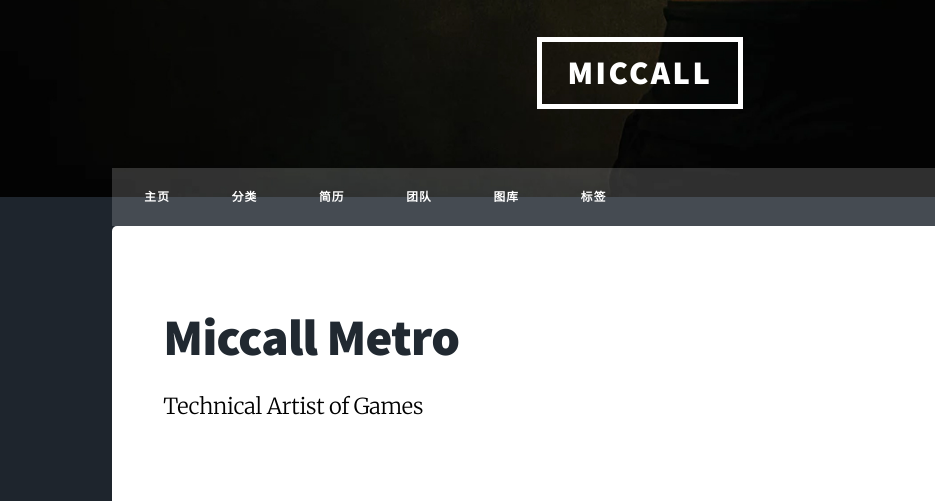
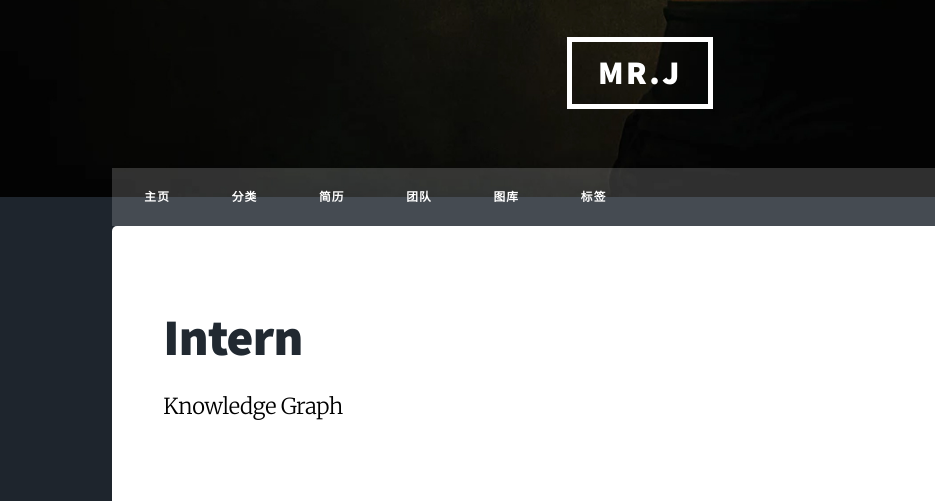
Before and after one commit to j15034106998/j15034106998.github.io, a plain HTML site: page index.html in a window 1280 px wide. Shown: the part 603-1104 px from the top of the page, 0-935 px from the left. Drawn offline with nearby package versions, Linux system fonts and the light colour scheme; some packages are replaced by stand-ins of ours; a script that the page names is missing; files whose address does not match are found by name.

Commit message:
Site updated: 2021-03-11 13:48:23

```diff
--- a/index.html
+++ b/index.html
@@ -81,7 +81,7 @@
         <!-- Intro 头部显示 e -->
         <!-- Header 头部logo start -->
         <header id="header">
-    <a href="/" class="logo">MICCALL</a>
+    <a href="/" class="logo">Mr.J</a>
 </header>
         <!-- Header 头部logo end -->
         <!-- Nav 导航条 start -->
@@ -158,8 +158,8 @@
             <!-- Main first s-->
             <article id="me" class="panel">
                 <header style="color: #000000">
-                    <h1>Miccall Metro</h1>
-                    <p>Technical  Artist  of  Games</p>
+                    <h1>Intern</h1>
+                    <p>Knowledge Graph</p>
                 </header>
                 <a href="" class="jumplink pic">
                     <span class="arrow icon fa-chevron-right"><span></span></span>
```
Also changed, not shown: 2021/03/11/hello-world/index.html (+1 -1 lines), archives/2021/03/index.html (+1 -1 lines), archives/2021/index.html (+1 -1 lines), archives/index.html (+1 -1 lines).
